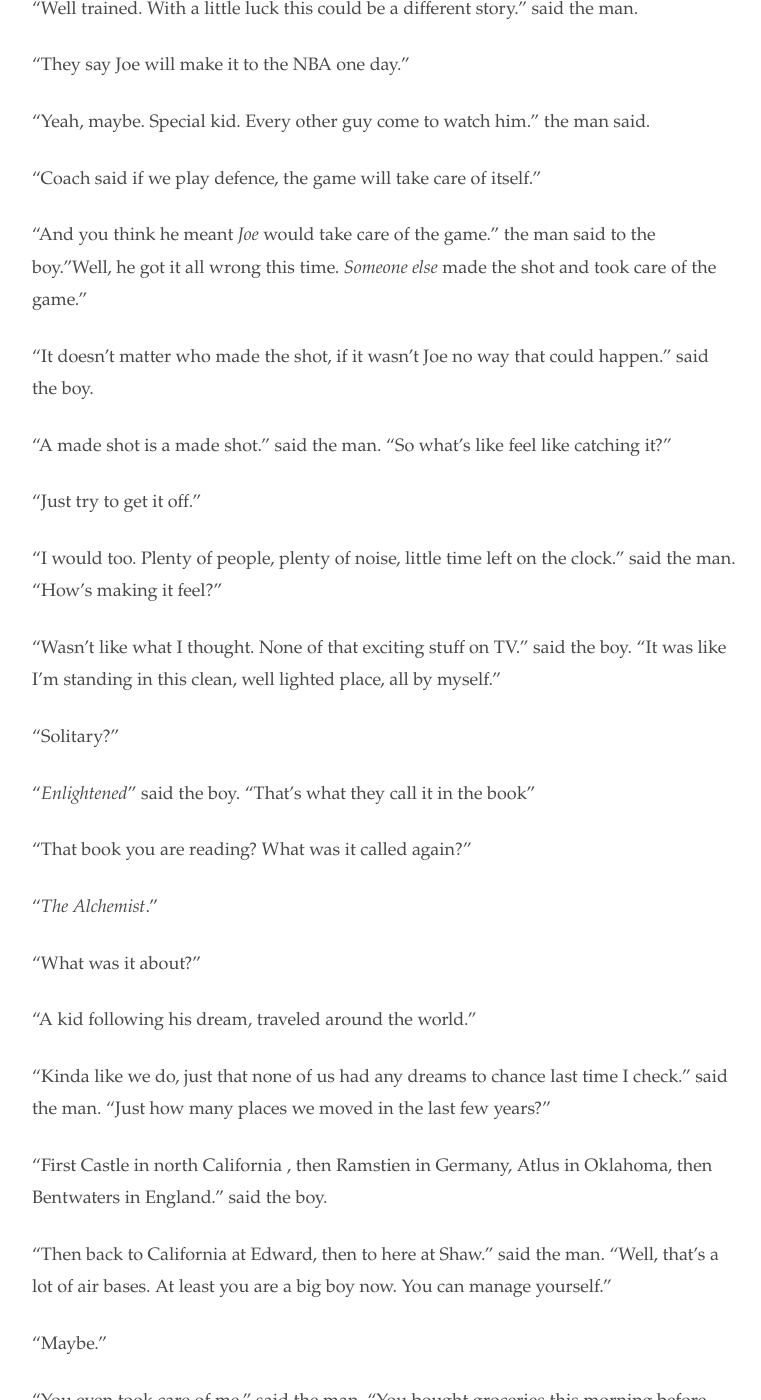
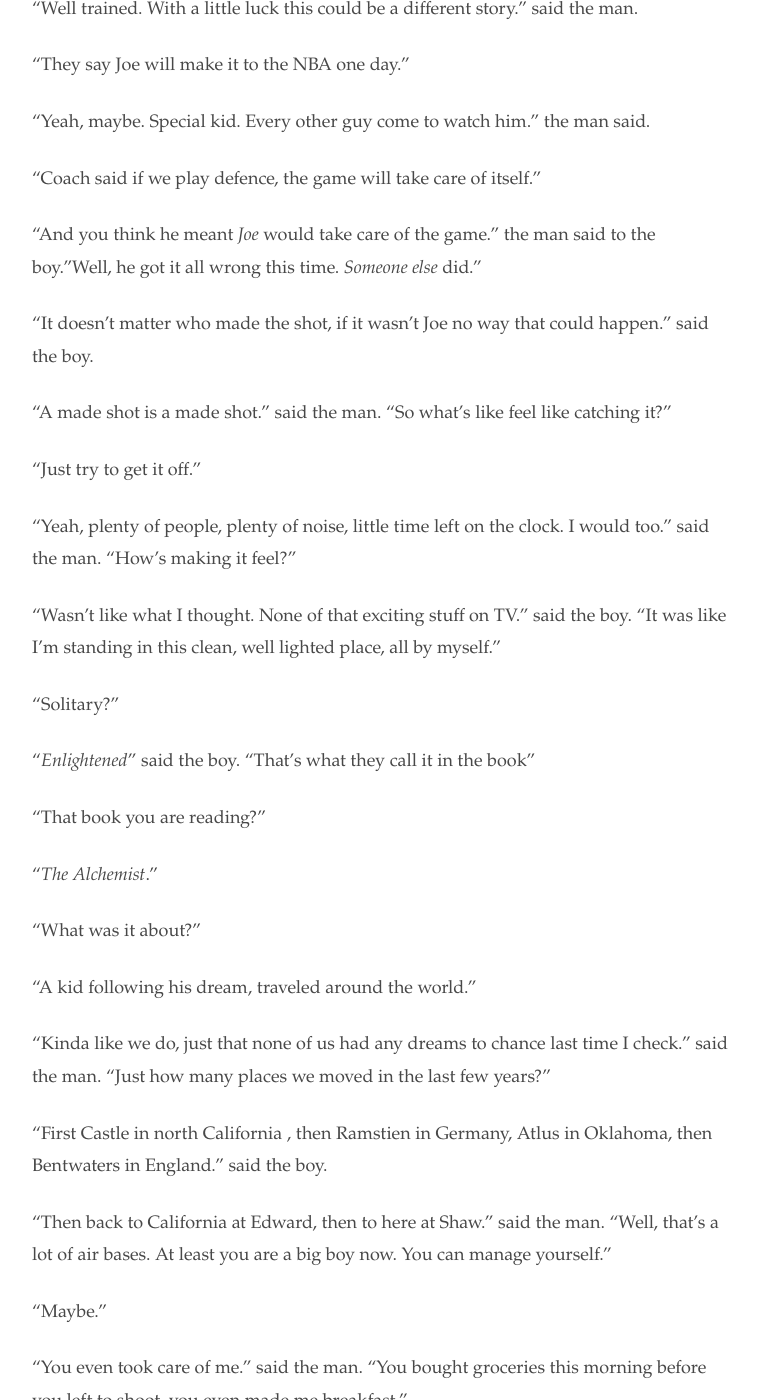
Before and after one commit to readandchedan/readandchedan.github.io, a Jekyll site: the page built from _posts/fiction/_posts/2014-07-23-shooter.md, in a window 1280 px wide and 1400 px high, scrolled down 1442 px. Shown: the whole window, without its empty margins (256-1017 px from the left). Built offline with Jekyll 4.4.1, drawn with Linux system fonts in a browser that asks for light colours.

Commit message:
Commited on 2014-08-08 01:09:51.864919

```diff
--- a/_posts/fiction/_posts/2014-07-23-shooter.md
+++ b/_posts/fiction/_posts/2014-07-23-shooter.md
@@ -49,7 +49,7 @@ A man and a boy walked out of the gym. It was dark and the night was tender. The
 
 "Coach said if we play defence, the game will take care of itself."
 
-"And you think he meant _Joe_ would take care of the game." the man said to the boy."Well, he got it all wrong this time. _Someone else_ made the shot and took care of the game."
+"And you think he meant _Joe_ would take care of the game." the man said to the boy."Well, he got it all wrong this time. _Someone else_ did."
 
 "It doesn't matter who made the shot, if it wasn't Joe no way that could happen." said the boy.
 
@@ -57,15 +57,17 @@ A man and a boy walked out of the gym. It was dark and the night was tender. The
 
 "Just try to get it off."
 
-"I would too. Plenty of people, plenty of noise, little time left on the clock." said the man. "How's making it feel?"
+"Yeah, plenty of people, plenty of noise, little time left on the clock. I would too." said the man. "How's making it feel?"
 
 "Wasn't like what I thought. None of that exciting stuff on TV." said the boy. "It was like I'm standing in this clean, well lighted place, all by myself."
+
+<!-- something here -->
 
 "Solitary?"
 
 "_Enlightened_" said the boy. "That's what they call it in the book"
 
-"That book you are reading? What was it called again?"
+"That book you are reading?"
 
 "_The Alchemist_."
 
```
